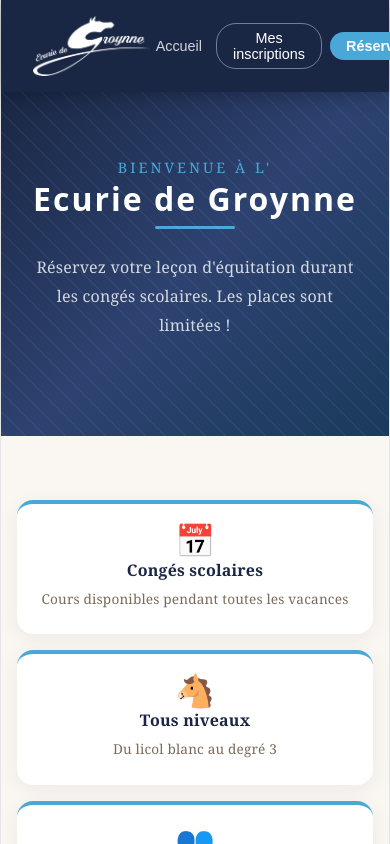
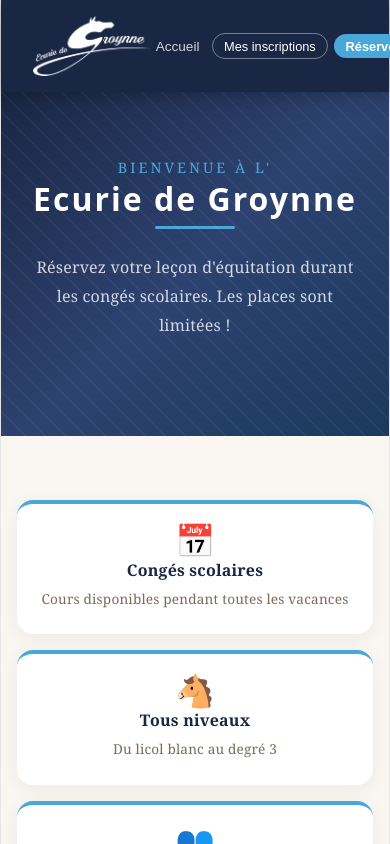
Before and after one commit to alexianedebled2-pixel/equitation-booking, a React (Vite) app: page / in a window 390 px wide. Shown: the top 844 px of the page. Built offline with nearby package versions, Linux system fonts and the light colour scheme; no server answers; the database is empty.

Commit message:
header mobile optimise

```diff
--- a/src/pages/Home.jsx
+++ b/src/pages/Home.jsx
@@ -39,17 +39,17 @@ export default function Home() {
         boxShadow: '0 2px 20px rgba(0,0,0,0.3)'
       }}>
         <img src="/logo.png" alt="Ecurie de Groynne" style={{ height: '60px', mixBlendMode: 'screen', filter: 'invert(1)' }} />
-        <nav style={{ display: 'flex', gap: '0.5rem', alignItems: 'center' }}>
+        <nav style={{ display: 'flex', gap: '0.4rem', alignItems: 'center' }}>
           <button onClick={() => { setShowSlots(false); setSelectedSlot(null); setConfirmed(false) }}
-            style={{ background: 'none', border: 'none', color: 'white', cursor: 'pointer', fontSize: '0.9rem', opacity: 0.8 }}>
+            style={{ background: 'none', border: 'none', color: 'white', cursor: 'pointer', fontSize: '0.85rem', opacity: 0.8, whiteSpace: 'nowrap' }}>
             Accueil
           </button>
           <button onClick={() => setShowMyBookings(true)}
-            style={{ background: 'none', border: '1px solid rgba(255,255,255,0.4)', color: 'white', cursor: 'pointer', fontSize: '0.9rem', padding: '0.4rem 1rem', borderRadius: '20px' }}>
+            style={{ background: 'none', border: '1px solid rgba(255,255,255,0.4)', color: 'white', cursor: 'pointer', fontSize: '0.8rem', padding: '0.3rem 0.7rem', borderRadius: '20px', whiteSpace: 'nowrap' }}>
             Mes inscriptions
           </button>
           <button onClick={() => setShowSlots(true)}
-            style={{ background: COLORS.sky, border: 'none', color: 'white', cursor: 'pointer', fontSize: '0.9rem', padding: '0.4rem 1rem', borderRadius: '20px', fontWeight: 'bold' }}>
+            style={{ background: COLORS.sky, border: 'none', color: 'white', cursor: 'pointer', fontSize: '0.8rem', padding: '0.3rem 0.7rem', borderRadius: '20px', fontWeight: 'bold', whiteSpace: 'nowrap' }}>
             Réserver
           </button>
         </nav>
```
